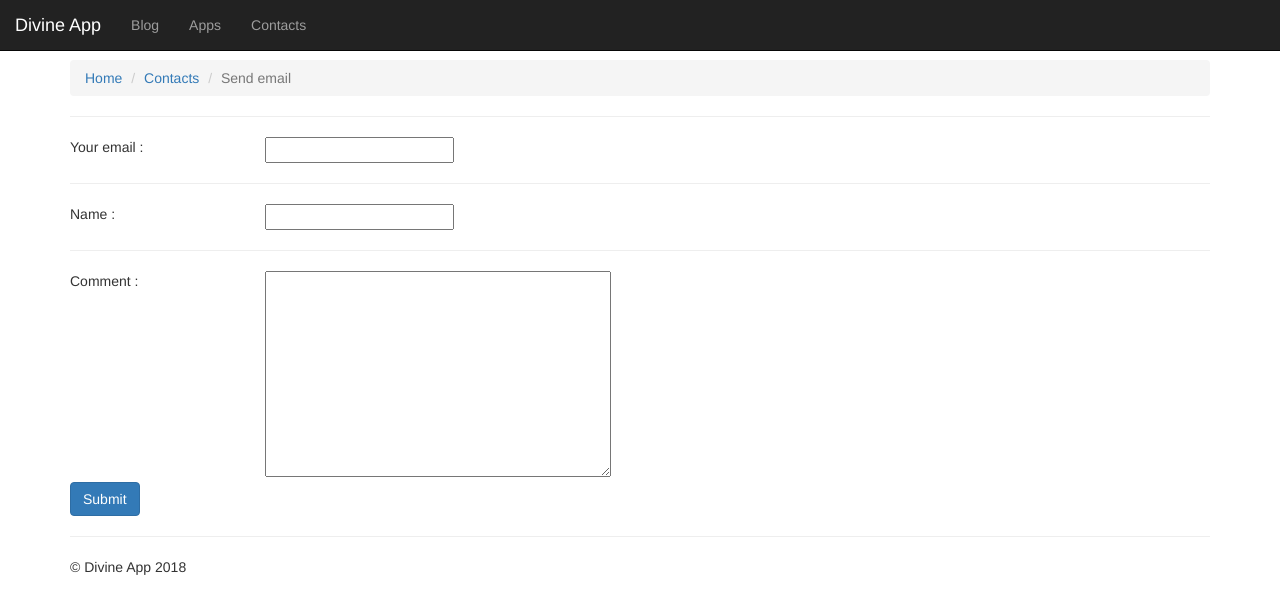
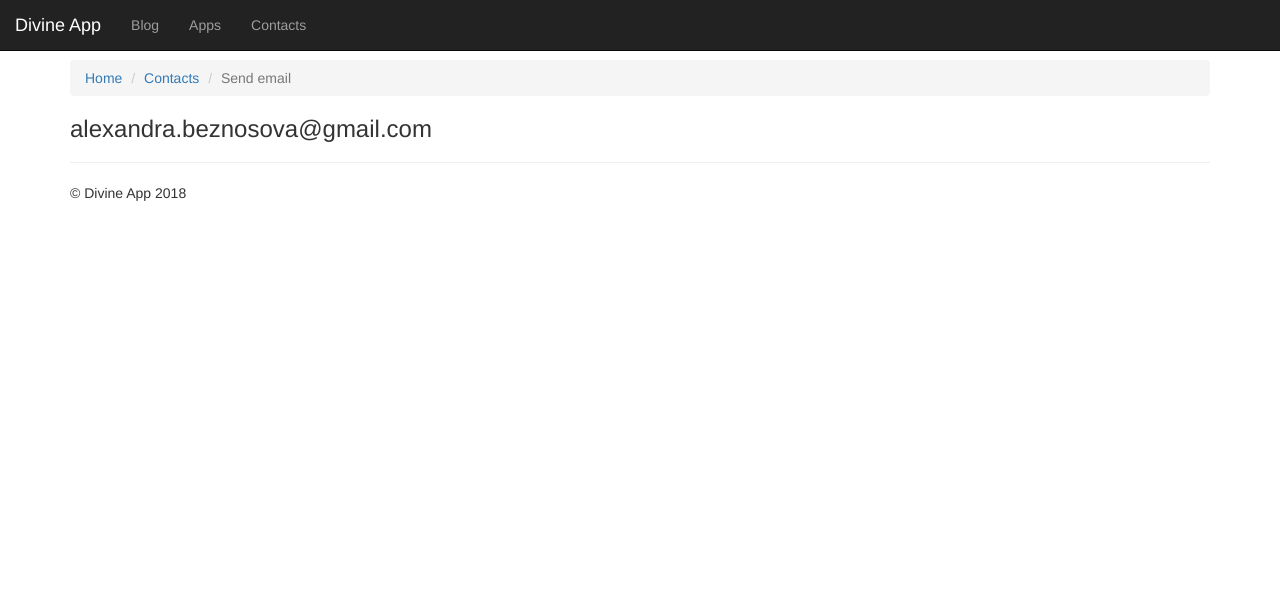
Before and after one commit to yoalexandra/divineapp.net, a Django app: page /sendemail/ in a window 1280 px wide. Shown: the top 614 px of the page. Run offline with Django 3.2, Linux system fonts and the light colour scheme; parts of the project's set-up code (start-up, migrations or seed data) failed here and were passed over; some libraries are stand-ins or nearby versions.

Commit message:
some temp changes. Send email form deleted
I will setup it in the future

```diff
--- a/divineapp/sendemail/urls.py
+++ b/divineapp/sendemail/urls.py
@@ -7,6 +7,5 @@ from . import views
 
 urlpatterns = [
     url(r'^$',views.index, name="index"),
-    #url(r'^sendemail/thankyou/$',TemplateView.as_view(template_name='sendemail/thankyou.html'),name="thankyou"),
     url(r'^thank_you/$', views.thank_you, name="thank_you")
 ]
--- a/divineapp/sendemail/views.py
+++ b/divineapp/sendemail/views.py
@@ -18,3 +18,10 @@ def index(request):
 
 def thank_you(request):
     return render(request, 'sendemail/thankyou.html')
+
+
+"""
+ field_order=['email','name','comment']
+
+
+ """
--- a/divineapp/settings.py
+++ b/divineapp/settings.py
@@ -100,7 +100,7 @@ INTERNAL_IPS = ('127.0.0.1')
 
 STATICFILES_DIRS = ('%s/website-static-default/'% (BASE_DIR),)
 
-ADMINS = (('Webmaster', 'webmaster@divineapp.net'), ('admin', 'admin@divineapp.net'))
+ADMINS = (('webmaster', 'webmaster@divineapp.net'), ('admin', 'admin@divineapp.net'))
 
 #TODO: - configure it
 RAVEN_CONFIG = {
@@ -112,7 +112,7 @@ RAVEN_CONFIG = {
 
 if LIVEHOST:
     # Output to file based SMTP server on live host
-    EMAIL_BACKEND='django.core.mail.backends.smtp.EmailBackend'
+    #EMAIL_BACKEND='django.core.mail.backends.smtp.EmailBackend'
     EMAIL_HOST='smtp.gmail.com'
     EMAIL_PORT=587
     EMAIL_HOST_USER='alexandra.beznosova@gmail.com/OR/support@divineapp.net'
--- a/divineapp/templates/base.html
+++ b/divineapp/templates/base.html
@@ -33,6 +33,7 @@
        img {
          width: 80px;
          height: 80px;
+         border-radius: 15px;
        }
     </style>
   </head>
--- a/divineapp/templates/sendemail/index.html
+++ b/divineapp/templates/sendemail/index.html
@@ -8,14 +8,15 @@
 {% endblock %}
 
 {% block content %}
-
-	<form method="POST">
+  <h3>alexandra.beznosova@gmail.com</h3>
+	<!--<form method="POST">
   {% csrf_token %}
 
   {% if form.non_field_errors %}
   <div class="row">
     {% for error in form.non_field_errors %}
     <div class="alert alert-danger">{{error}}</div>
+
     {% endfor %}
   </div>
   {% endif %}
@@ -23,7 +24,9 @@
   {% for field in form %}
   <hr>
     <div class="row">
+
       <div class="col-md-2">
+
         {{ field.label_tag }}
 	{% if field.help_text %}
 
@@ -42,13 +45,7 @@
     </div>
     {% endfor %}
   <input type="submit" value="Submit" class="btn btn-primary">
-  <!--<button type="submit" class="save btn btn-primary">Submit</button>-->
-</form>
-
-  <!-- <form role="form"  method="POST">
-     {% csrf_token %}
-     {{ form.as_p }}
-    <button type="submit" class="save btn btn-primary">Submit</button>
-  </form> -->
+  <!--<button type="submit" class="save btn btn-primary">Submit</button>
+</form> -->
 
 {% endblock %}
```
